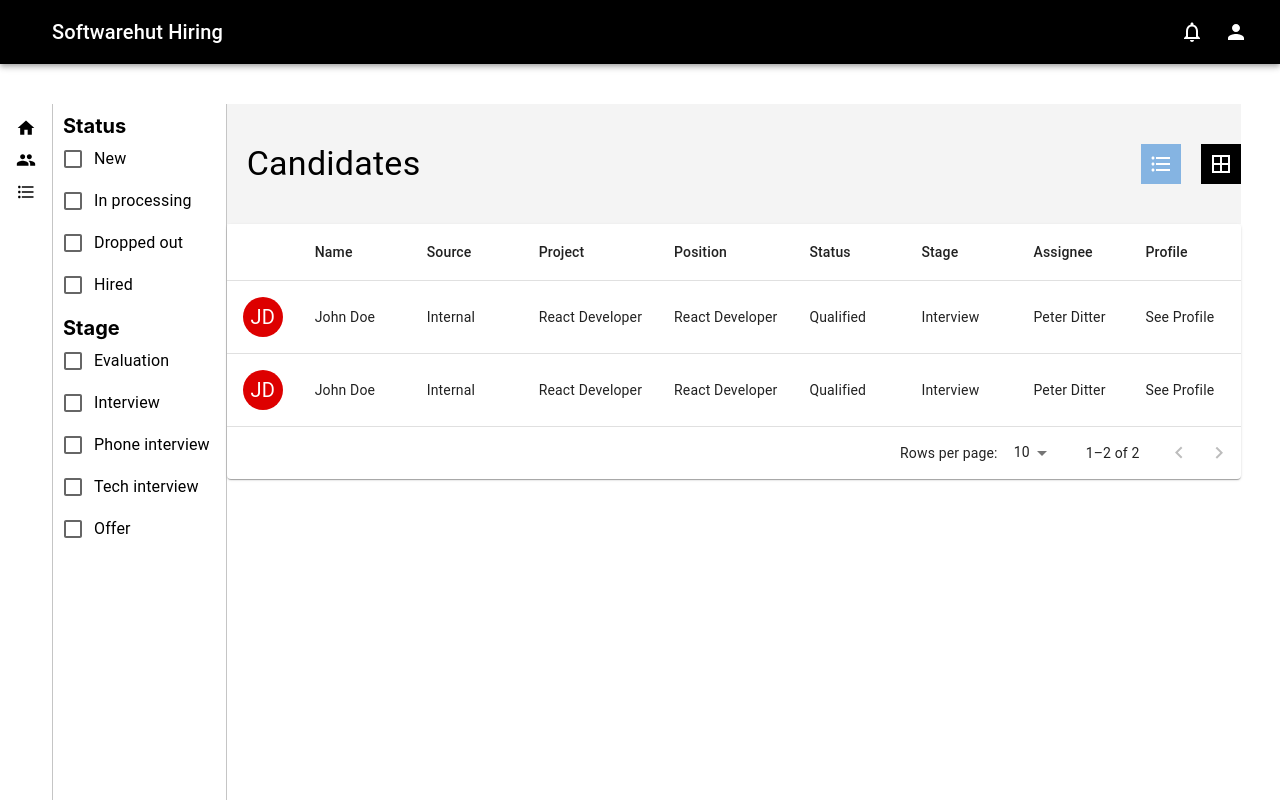
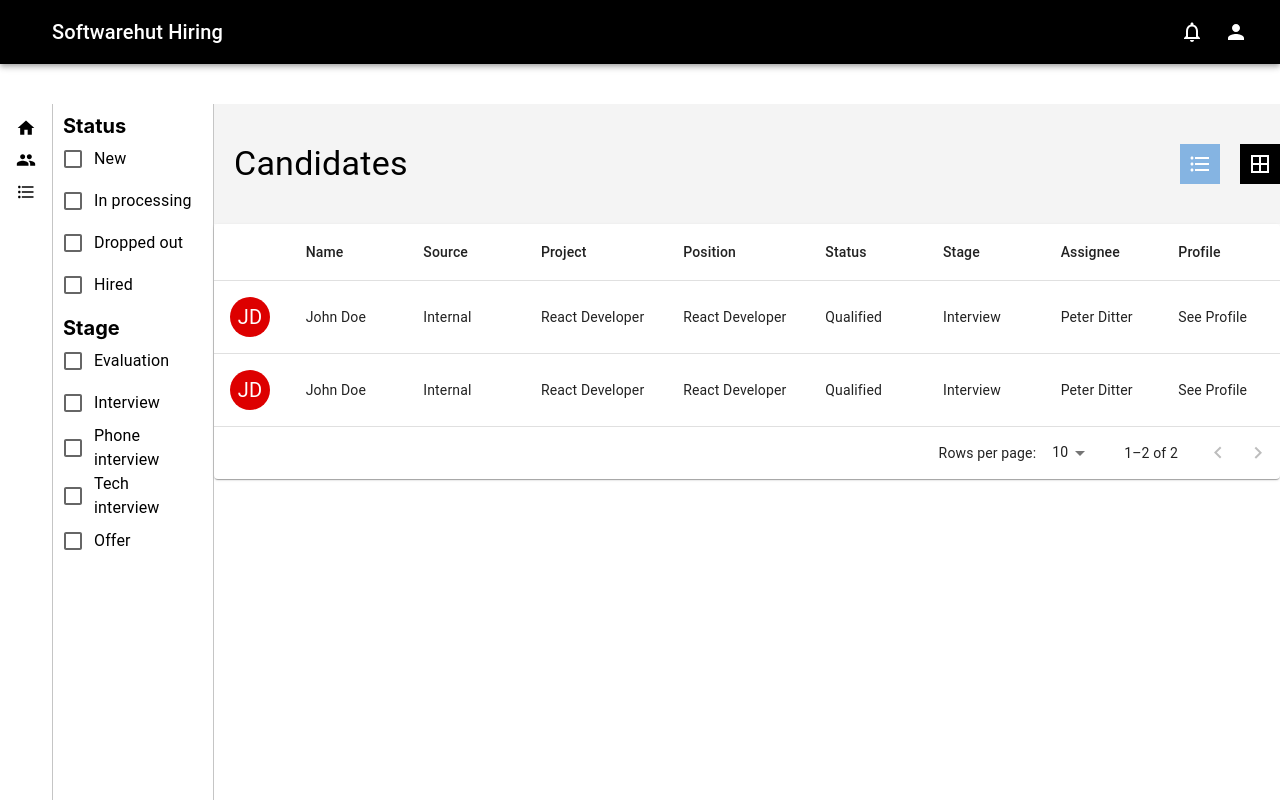
Before and after one commit to softwarehutpl/HeRo-frontend-2, a React (Create React App) app: page /candidates in a window 1280 px wide. Built offline with nearby package versions, Linux system fonts and the light colour scheme; the HTML template or start-up script is replaced by a standard one.

Commit message:
Fixing candidates styles (#39)
* adding styles folder, file

* adding full width to div-s

```diff
--- a/src/modules/candidates/Candidates.tsx
+++ b/src/modules/candidates/Candidates.tsx
@@ -10,7 +10,7 @@ function Candidates() {
   return (
     <CustomDiv>
       <CheckboxFilters />
-        <div>
+        <div style={{ width: '100%' }}>
          <CandidatesTableHeader title="Candidates"/>
             {whichTable === 0 ? <StickyHeadTable /> : <div style={{ fontSize: "200px" }}>Kaban</div>}
         </div>
--- a/src/modules/candidates/CandidatesStyles.tsx
+++ b/src/modules/candidates/CandidatesStyles.tsx
@@ -3,4 +3,5 @@ import { styled } from '@mui/material/styles';
 export const CustomDiv = styled('div')`
     display: flex;
     flex-direction: row;
+    width: 100%;
 `;
```
